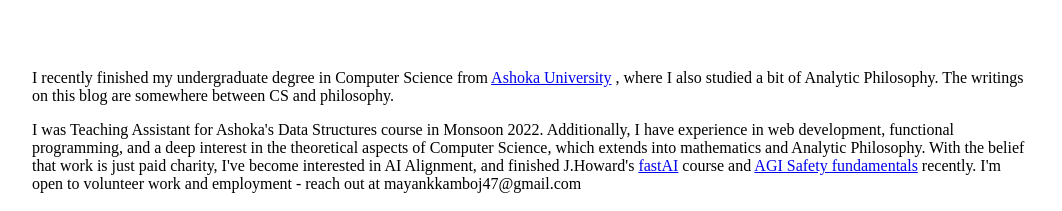
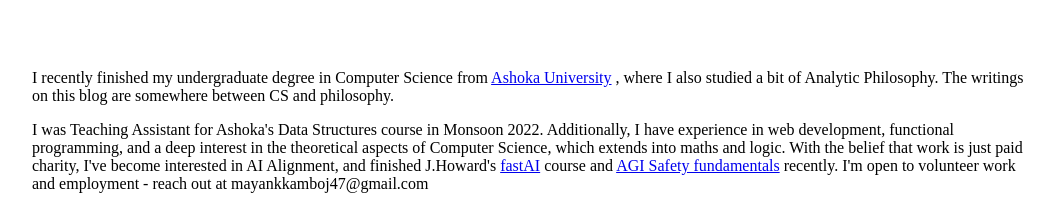
Before and after one commit to mayankkamboj47/mayankkamboj47.github.io, an Eleventy site: page index.md in a window 1280 px wide. Shown: the part 37-248 px from the top of the page, without its empty margins (108-1170 px from the left). Built offline with nearby package versions, Linux system fonts and the light colour scheme; Eleventy itself is replaced by a stand-in of ours; files that its build step writes are made by us from their sources.

Commit message:
AP->logic

```diff
--- a/index.md
+++ b/index.md
@@ -3,7 +3,7 @@ layout : html
 ---
 <p style="padding:3rem 0 0 0">
 I recently finished my undergraduate degree in Computer Science from <a href="https://www.ashoka.edu.in">Ashoka University</a> , where I also studied a bit of Analytic Philosophy. The writings on this blog are somewhere between CS and philosophy.</p>
-<p>I was Teaching Assistant for Ashoka's Data Structures course in Monsoon 2022. Additionally, I have experience in web development, functional programming, and a deep interest in the theoretical aspects of Computer Science, which extends into mathematics and Analytic Philosophy. With the belief that work is just paid charity, I've become interested in AI Alignment, and finished J.Howard's <a href="https://www.fast.ai/">fastAI</a> course and <a href="https://aisafetyfundamentals.com/">AGI Safety fundamentals</a> recently. I'm open to volunteer work and employment - reach out at mayankkamboj47@gmail.com
+<p>I was Teaching Assistant for Ashoka's Data Structures course in Monsoon 2022. Additionally, I have experience in web development, functional programming, and a deep interest in the theoretical aspects of Computer Science, which extends into maths and logic. With the belief that work is just paid charity, I've become interested in AI Alignment, and finished J.Howard's <a href="https://www.fast.ai/">fastAI</a> course and <a href="https://aisafetyfundamentals.com/">AGI Safety fundamentals</a> recently. I'm open to volunteer work and employment - reach out at mayankkamboj47@gmail.com
 </p>
 <h1> Posts </h1>
 
```
